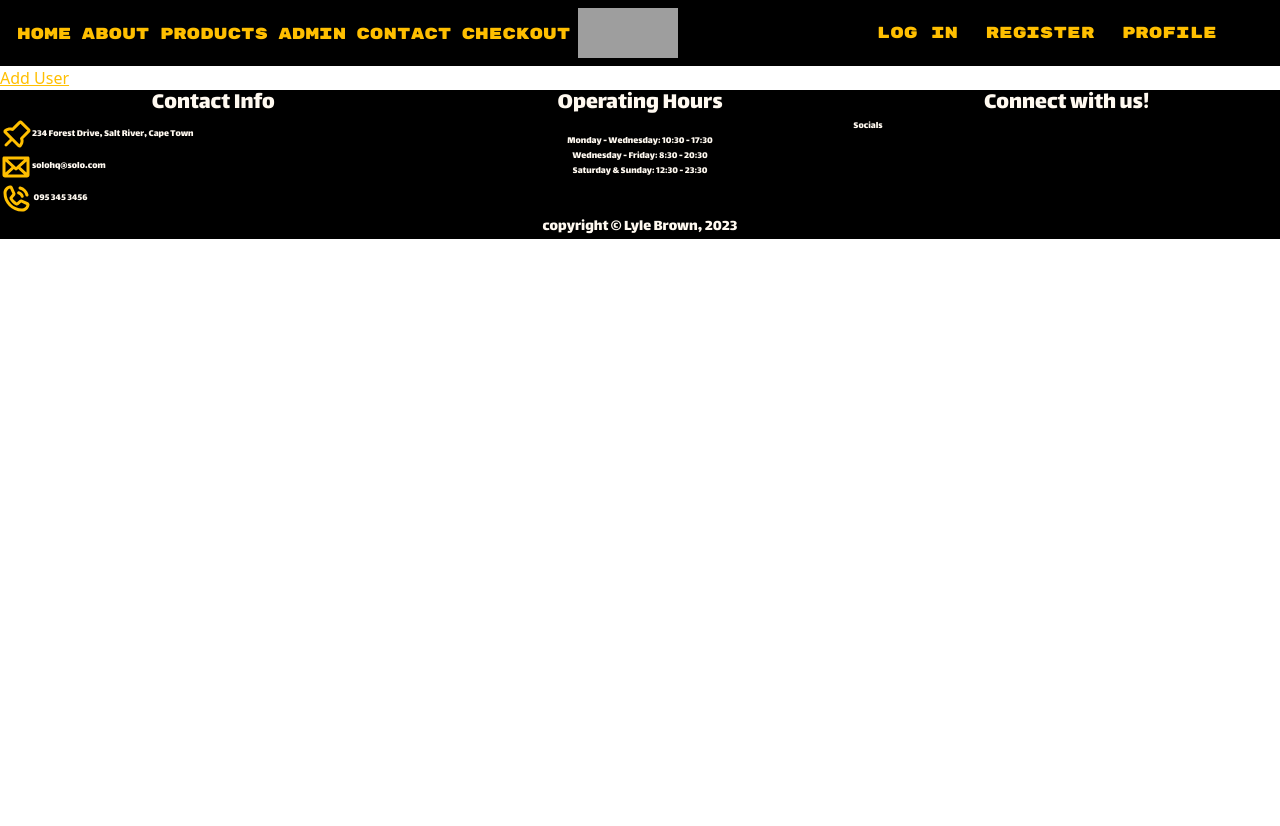
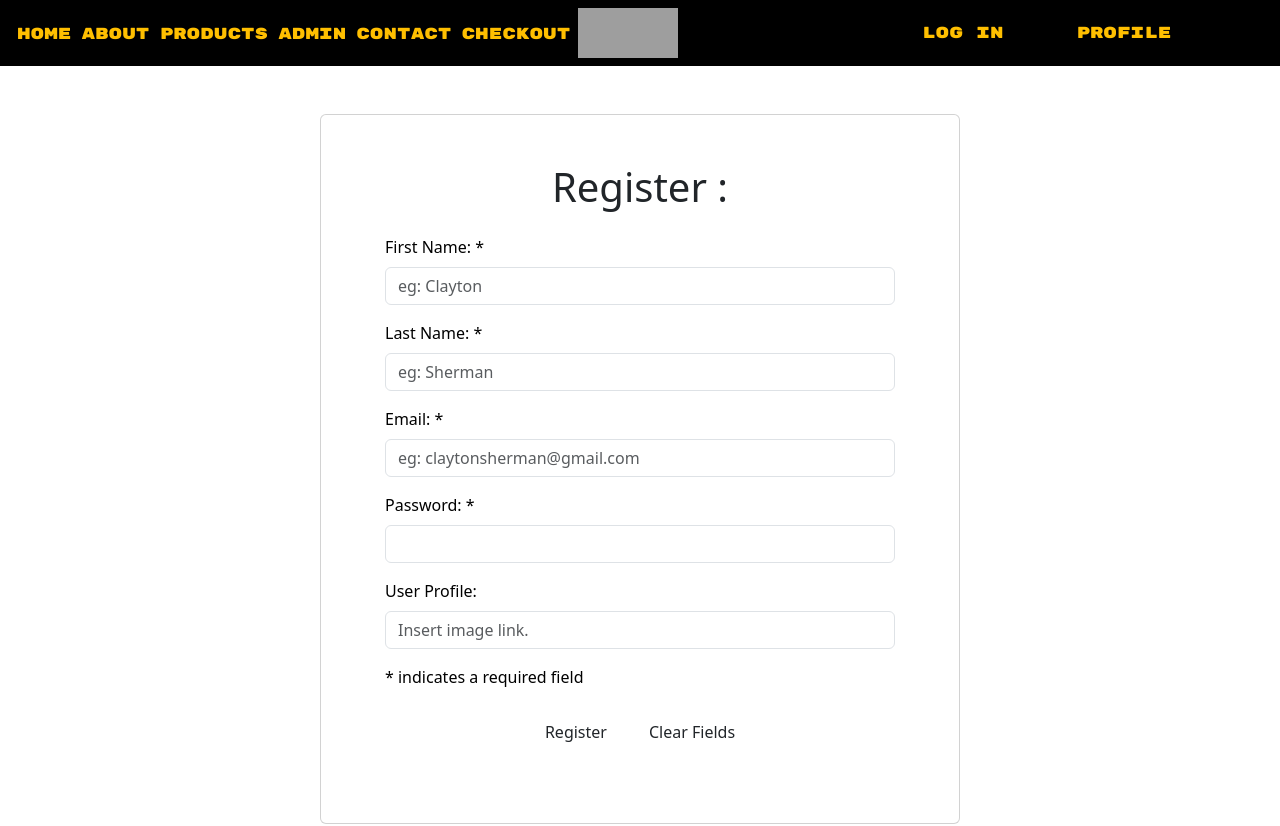
Before and after one commit to LyleBrown010/SOLO-Capstone, a Vue app in the folder frontend/: page /register in a window 1280 px wide. Shown: the top 826 px of the page. Before the commit the page ends 800 px from the top, so only its background shows below. Built offline with nearby package versions, Linux system fonts and the light colour scheme; no server answers; grey boxes are pictures that could not be loaded; a web font is replaced by a local one; what vue3-cookies would draw is missing.

Commit message:
register and cart

```diff
--- a/frontend/src/components/CheckoutComp.vue
+++ b/frontend/src/components/CheckoutComp.vue
@@ -1 +1,85 @@
-<template></template>
+<template>
+    <div>
+        <div class="checkout" v-if="cart.length > 0" >
+            <div class="table-responsive">
+                <table class="table">
+                    <thead>
+                        <tr>
+                            <th>ID</th>
+                            <th>Name</th>
+                            <th>Price</th>
+                            <th>Image</th>
+                            <th>Actions</th>
+                        </tr>
+                    </thead>
+                    <tbody>
+                        <tr v-for="item in cart" :key="item.product.prodId">
+                            <td>{{item.product.prodID}}</td>
+                            <td>{{item.product.productName}}</td>
+                            <td>{{item.product.productPrice}}</td>
+                            <td>{{item.product.productUrl}}</td>
+                            <td><button @click="deleteProduct(prodID)"> Delete</button></td>
+                        </tr>
+                    </tbody>
+                </table>
+                <button @click="clearCart()">Clear Cart</button>
+                <div>
+                    <span>Total: R{{Total}}</span>
+                </div>
+                <button @click="checkout()" type="submit">Checkout</button>
+            </div>
+        </div>
+    </div>
+</template>
+
+<script>
+import Swal from 'sweetalert2';
+
+export default{
+    data(){
+        return{
+            cart: [],
+        }
+    },
+    created(){
+        const cart = JSON.parse(localStorage.getItem('cart')) || [];
+        this.cart = cart;
+    },
+    methods: {
+        deleteProduct(prodID) {
+        const updatedCart = this.cart.filter(item => item.product.prodID!== prodID);
+        this.cart = updatedCart;
+        this.saveCart();
+    },
+    saveCart() {
+      localStorage.setItem('cart', JSON.stringify(this.cart));
+    },
+    checkout() {
+      Swal.fire({
+        title: Message,
+        text: 'Proceed with checkout?',
+        icon: 'warning',
+        showCancelButton: true,
+        confirmButtonText: 'Yes!',
+        cancelButtonText: 'Cancel'
+      }).then((result) => {
+        if (result.isConfirmed) {
+          this.processCheckout();
+        }
+      });
+    },
+    processCheckout() {
+      Swal.fire('Success', 'Checkout completed successfully, Your Artwork is ready for pick up!', 'success');
+    }
+    },
+    computed:{
+        Total(){
+            let total = 0;
+            for (const item of this.cart) {
+            total += this.calculateTotal(item);
+             }
+         return total;
+        }
+    }
+}
+</script>
--- a/frontend/src/components/NavBarComp.vue
+++ b/frontend/src/components/NavBarComp.vue
@@ -34,7 +34,6 @@
     </div>
     <div class="col-4 d-flex justify-content-evenly text-white">
       <router-link id="text" to="/login">Log In</router-link>
-      <router-link id="text" to="/register">Register</router-link>
       <router-link id="text" to="/profile">Profile</router-link>
     </div>
   </div>
--- a/frontend/src/store/index.js
+++ b/frontend/src/store/index.js
@@ -190,102 +190,11 @@ export default createStore({
         }
       },
 
-
-    // async login(context, payload){
-    //   console.log("reached212")
-    //   try{
-    //     const res = await axios.post(`${url}login`, payload);
-    //     const {result, token, message, err} = await res.data;
-    //     console.log("reached")
-
-
-    //     if(result){
-    //       context.commit("setUser", result);
-    //       context.commit("setToken", token);
-    //       localStorage.setItem("setToken", token);
-    //       localStorage.setItem("user", JSON.stringify(result));
-    //       cookies.set("AuthorizedUser", {token, message, result});
-    //       console.log("payload")
-    //       sweet({
-    //         title: message,
-    //         text: `Welcome back ${result?.firstName} ${result?.lastName}`,
-    //         icon: "success",
-    //         timer: 4000,
-    //       });
-    //       // router.push({name: "profile"});
-    //     }
-    //     else{
-    //       context.commit("setMessage", err);
-    //     }
-    //   }
-    //   catch(e){
-    //     console.error(e)
-    //   }
-
-    // },
-
-
-
-      // try{
-      //   const {message, token, payload} = (
-      //     await axios.post(`${url}login`, payload)
-      //   ).data;
-      //   if(results){
-      //     context.commit("setUser", {results, message});
-      //     cookies.set("AuthorisedUser", { message, token, results});
-      //     authUser.applyToken(token);
-      //     sweet({
-      //       title: message,
-      //       text: `Welcome back ${results?.firstName} ${results?.lastName}`,
-      //       icon: "success",
-      //       timer: 4000,
-      //     });
-      //     router.push({name: "profile"});
-      //   }
-      //   else{
-      //     sweet({
-      //       title: "Error",
-      //       text: message,
-      //       icon: "error",
-      //       timer: 4000
-      //     });
-      //   }
-      // }
-      // catch(e){
-      //   context.commit("setMessage", "An error has occurred while logging in")
-      // }
-
     async logOut(context){
       context.commit("setUser")
       location.reload()
       cookies.remove("AuthenticatedUser");
     },
-
-
-
-    // async login(context, payload){
-    //   try{
-    //     const response = await axios.post(`${url}login`, payload);
-    //     alert ('LOGGED IN')
-    //     const {results, jwToken, message, err} = await response.data
-    //     if(results){
-    //       context.commit ('setUser', results);
-    //       context.commit('setToken', jwToken);
-    //       localStorage.setItem('loginToken', jwToken);
-    //       localStorage.setItem('user', JSON.stringify(results));
-    //       context.commit('setMessage', message)
-    //       setTimeout(() => {
-    //         router.push({name: 'products'})
-    //       }), 3000
-    //     }
-    //     else{
-    //       context.commit('setMessage', err);
-    //     }
-    //   }
-    //   catch(error){
-    //     console.error(error);
-    //   }
-    // },
 
     async updateUser(context, payload){
       console.log(payload)
@@ -420,8 +329,39 @@ export default createStore({
       }
     },
 
-    async addToCart(context, payload){
+    async addToCart({commit}, {userID, prodID}){
+      try{
+        const response = await axios.post(`${url}users/${userID}/cart`, {
+          userID, prodID,
+        });
+        if(response.status === 200){
+          commit("addToCart", response.data);
+        }
 
-    }
+      }
+      catch(err){
+        console.error(err);
+      }
+    },
+
+    async removeFromCart({commit}, {userID, cartID}){
+      try{
+        await axios.delete(`${url}users/${userID}/cart/${cartID}`);
+        commit("removeFromCart", cartID);
+      }
+      catch(err){
+        console.error(err)
+      }
+    },
+
+    async clearCart({ commit }, { userID }) {
+      try {
+        await axios.delete(`${url}users/${userID}/cart`);
+        commit("clearCart", userID);
+      }
+      catch (err) {
+        console.error(err);
+      }
+    },
   }
 })
--- a/frontend/src/views/AdminView.vue
+++ b/frontend/src/views/AdminView.vue
@@ -4,7 +4,7 @@
   <div>
     <h1 class="users">Users</h1>
     <addUser />
-    <div class="table">
+    <div class="table-responsive">
           <table class="text-center">
       <thead>
         <tr>
@@ -52,7 +52,7 @@
     <div>
       <h1 class="products">Products</h1>
       <addProduct />
-      <div class="table">
+      <div class="table-responsive">
         <table >
         <thead>
           <tr>
--- a/frontend/src/views/RegisterView.vue
+++ b/frontend/src/views/RegisterView.vue
@@ -1,14 +1,116 @@
 <template>
-    <div>
-        <Register/>
+  <div class="d-flex align-items-center justify-content-center star-bg">
+    <div class="card m-5 p-5 w-50 purple-bg">
+        <h1 class="text-center heading-text">Register :</h1>
+
+      <form @submit.prevent="registerUser" class="p-3">
+        <div class="mb-3">
+          <label for="firstName" class="form-label"> First Name: * </label>
+          <input
+            v-model="user.firstName"
+            type="text"
+            id="firstName"
+            class="form-control input-bg"
+            placeholder="eg: Clayton"
+            required
+            oninvalid="this.setCustomValidity('Please enter your first name')"
+            oninput="this.setCustomValidity('')"
+          />
+        </div>
+
+        <div class="mb-3">
+          <label for="lastName" class="form-label"> Last Name: * </label>
+          <input
+            v-model="user.lastName"
+            type="text"
+            id="lastName"
+            class="form-control input-bg"
+            placeholder="eg: Sherman"
+            required
+            oninvalid="this.setCustomValidity('Please enter your last name.')"
+            oninput="this.setCustomValidity('')"
+          />
+        </div>
+
+        <div class="mb-3">
+          <label for="emailAdd" class="form-label"> Email: * </label>
+          <input
+            v-model="user.emailAdd"
+            type="text"
+            id="emailAdd"
+            class="form-control input-bg"
+            placeholder="eg: claytonsherman@gmail.com"
+            required
+            oninvalid="this.setCustomValidity('Please enter a valid email address.')"
+            oninput="this.setCustomValidity('')"
+          />
+        </div>
+
+        <div class="mb-3">
+          <label for="userPass" class="form-label"> Password: * </label>
+          <input
+            v-model="user.userPass"
+            type="text"
+            id="password"
+            class="form-control input-bg"
+            required
+            oninvalid="this.setCustomValidity('Please enter a password')"
+            oninput="this.setCustomValidity('')"
+          />
+        </div>
+
+        <div class="mb-3">
+          <label for="userImg" class="form-label"> User Profile: </label>
+          <input
+            v-model="user.userImg"
+            type="text"
+            id="userImg"
+            class="form-control input-bg"
+            placeholder="Insert image link."
+          />
+        </div>
+
+        <p>* indicates a required field</p>
+
+        <div class="text-center">
+          <button
+            type="submit"
+            class="m-2 btn add-user-btn"
+          >
+            Register
+          </button>
+          <button type="reset" class="m-2 btn clr-btn">Clear Fields</button>
+        </div>
+      </form>
     </div>
+  </div>
 </template>
 
 <script>
-import Register from '@/components/AddUserComp.vue';
 export default {
-    components: {
-        Register
-    }
-}
+  data() {
+    return {
+      user: {
+        firstName: "",
+        lastName: "",
+        emailAdd: "",
+        userPass: "",
+        userImg: "",
+      },
+    };
+  },
+
+  methods: {
+    registerUser() {
+      this.$store.dispatch("registerUser", this.user);
+      this.$swal({
+              title: "Welcome to Moonstruck Vinyl's !",
+              text: `You have been successfully registered! Happy Shopping!`,
+              icon: "success",
+              timer: 5000
+            });
+      this.$router.push("/");
+    },
+  },
+};
 </script>
```
